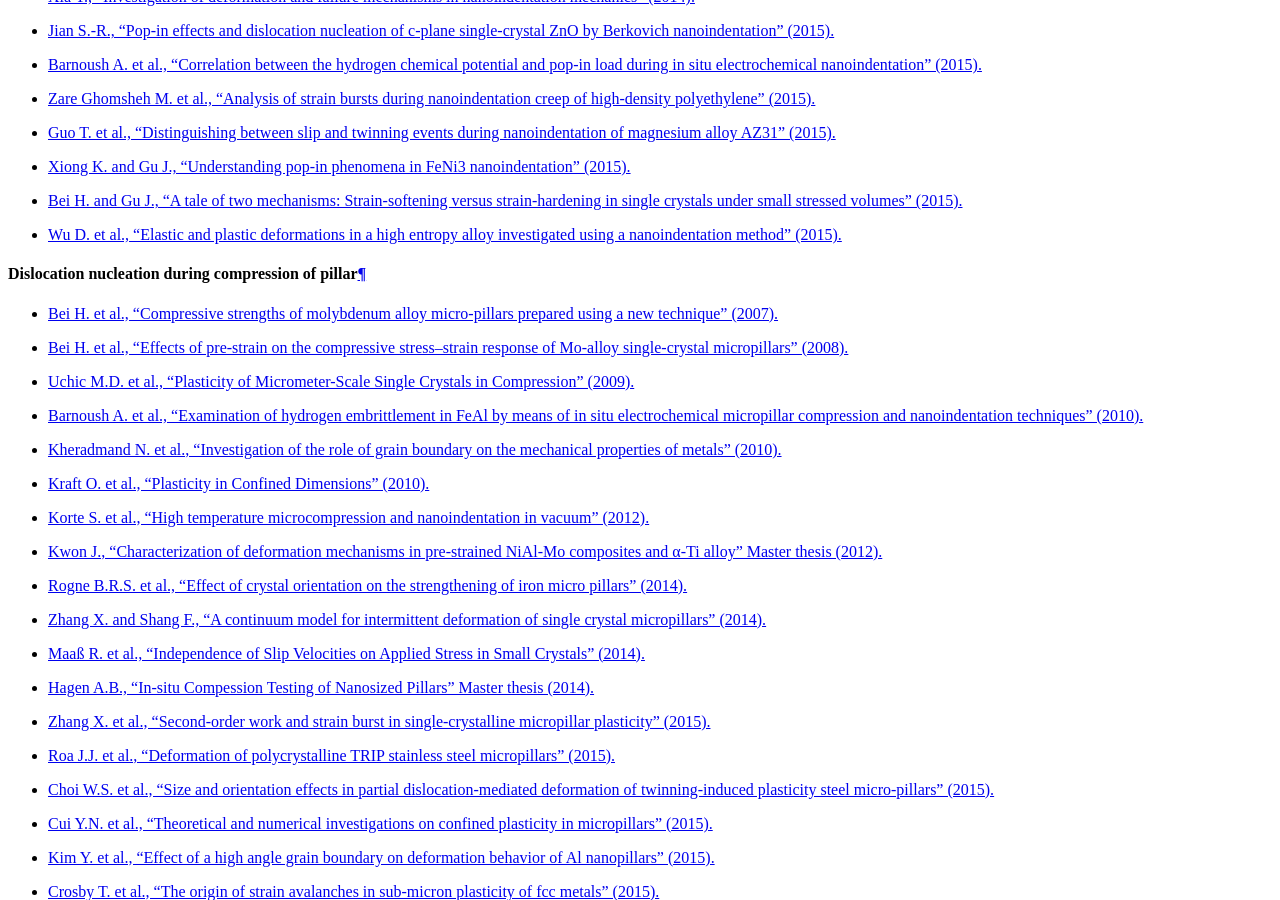
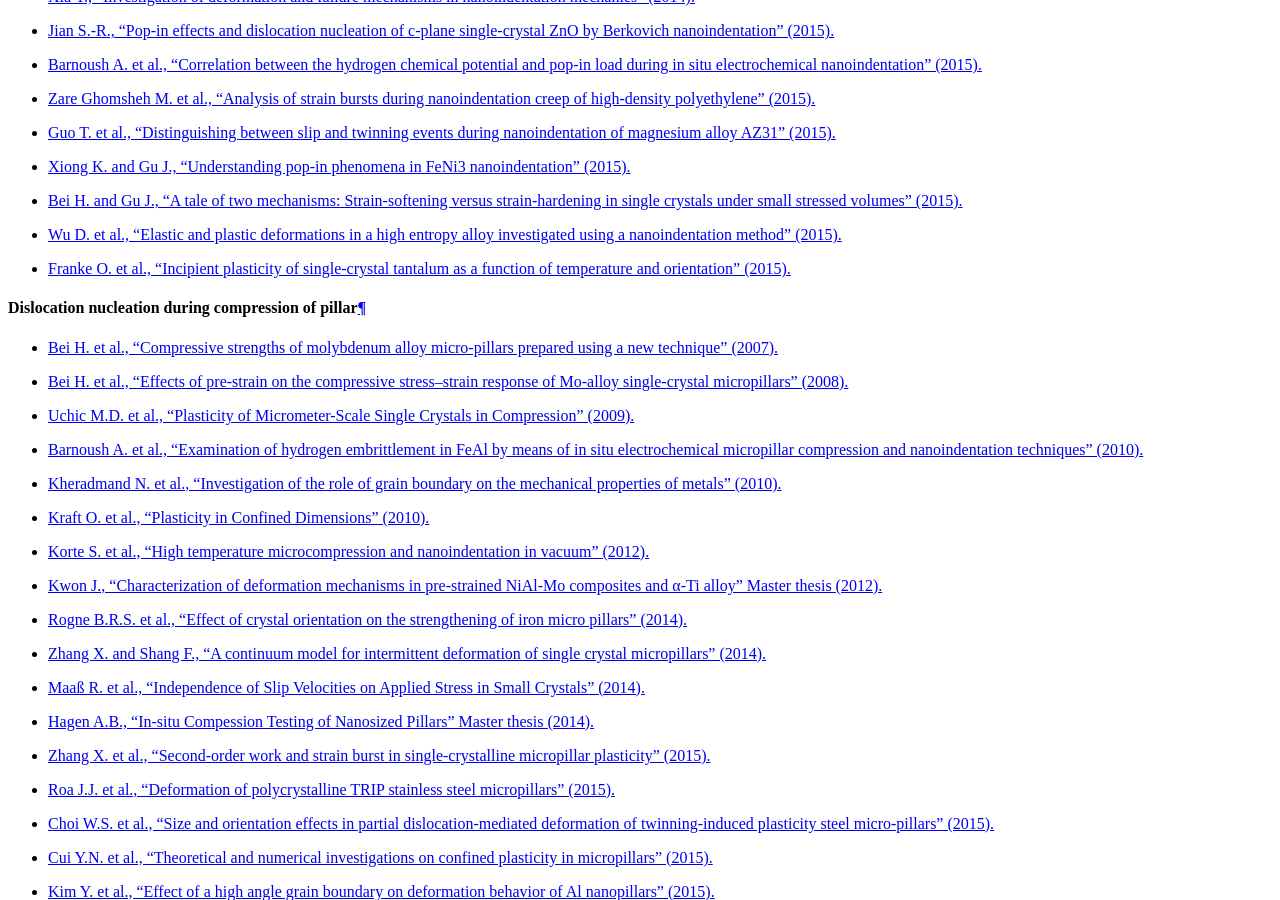
Before and after one commit to DavidMercier/PopIn, a Sphinx documentation site: the page built from doc/links_ref.rst, in a window 1280 px wide and 900 px high, scrolled down 3638 px. Built offline with Sphinx 7.4.7, drawn with Linux system fonts in a browser that asks for light colours; comment, search, counter and statistics services are not loaded.

Commit message:
Update links_ref.rst

```diff
--- a/doc/links_ref.rst
+++ b/doc/links_ref.rst
@@ -124,6 +124,7 @@ Dislocation nucleation during (nano)indentation
 * `Xiong K. and Gu J., "Understanding pop-in phenomena in FeNi3 nanoindentation" (2015). <http://dx.doi.org/10.1016/j.intermet.2015.08.007>`_
 * `Bei H. and Gu J., "A tale of two mechanisms: Strain-softening versus strain-hardening in single crystals under small stressed volumes" (2015). <http://dx.doi.org/10.1016/j.scriptamat.2015.07.043>`_
 * `Wu D. et al., "Elastic and plastic deformations in a high entropy alloy investigated using a nanoindentation method" (2015). <http://dx.doi.org/10.1016/j.intermet.2015.10.002>`_
+* `Franke O. et al., "Incipient plasticity of single-crystal tantalum as a function of temperature and orientation" (2015). <http://dx.doi.org/10.1080/14786435.2014.949324>`_
 
 Dislocation nucleation during compression of pillar
 -----------------------------------------------------
```
